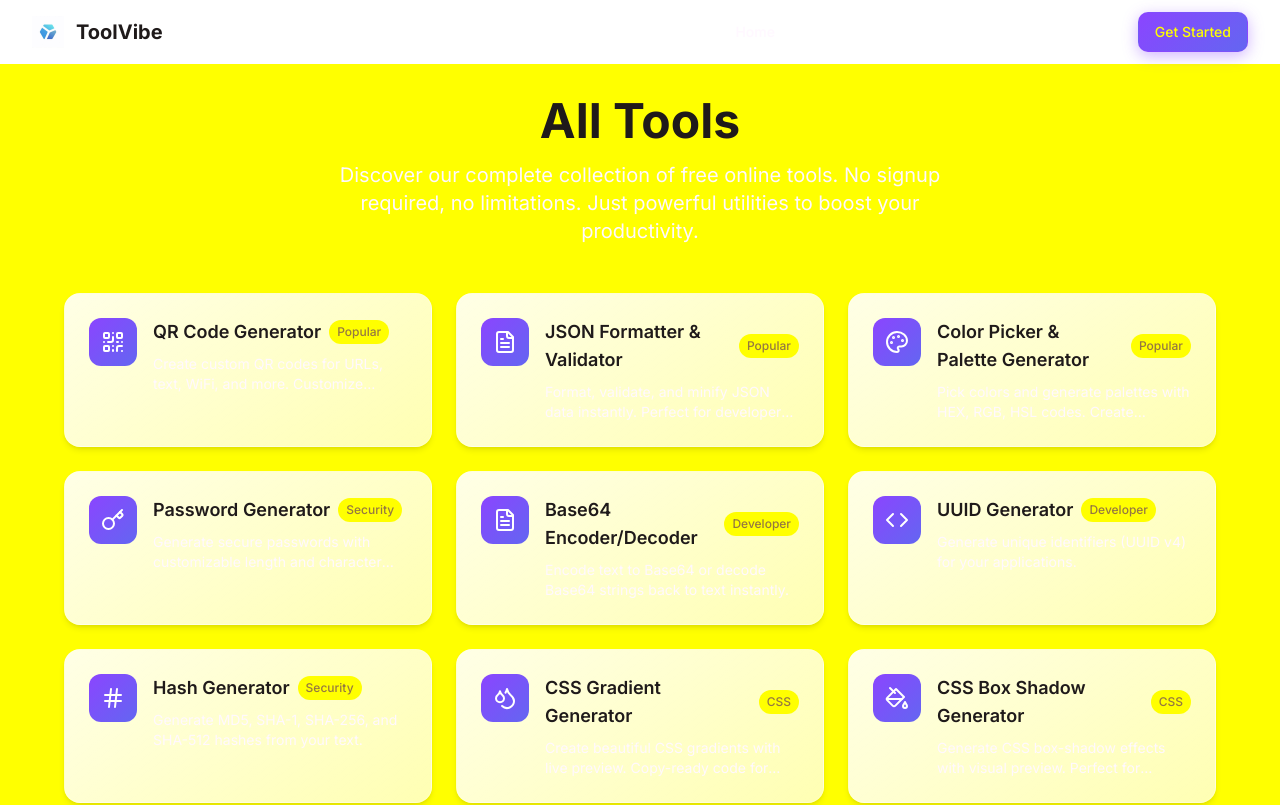
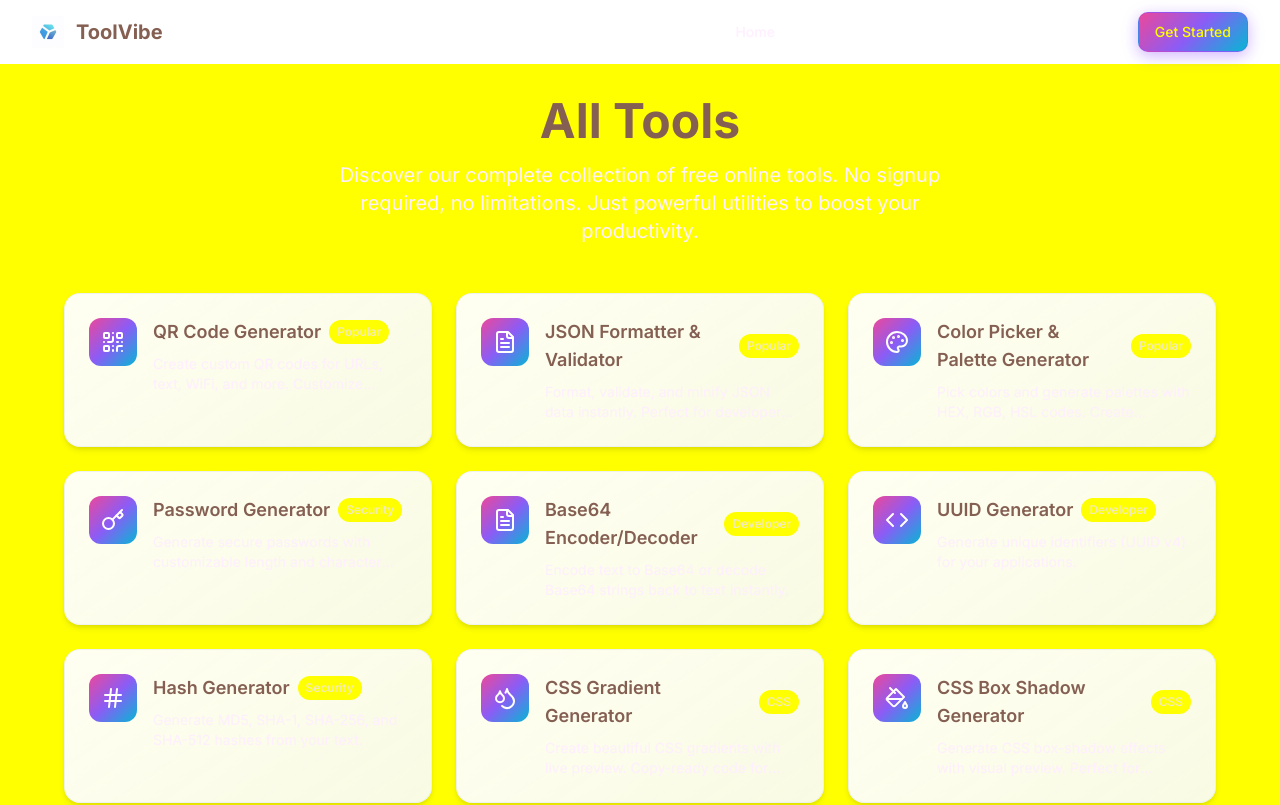
Before and after one commit to Kazimahmud2008/toolvibe, a React (Vite) app: page /tools in a window 1280 px wide. Shown: the top 805 px of the page. Built offline with nearby package versions, Linux system fonts and the light colour scheme; the HTML template or start-up script is replaced by a standard one.

Commit message:
Fix header and UI issues
Adjusted header size in the hero section for better appearance. Addressed blurriness and improved overall UI. Introduced a unique color scheme and enhanced the user interface for a more polished and visually appealing experience.

```diff
--- a/src/index.css
+++ b/src/index.css
@@ -5,41 +5,41 @@
 
 @layer base {
   :root {
-    /* Modern gradient theme with better colors */
-    --background: 250 250 250; /* Ultra clean white */
-    --foreground: 9 9 11; /* Rich black */
+    /* Unique gradient theme with vibrant colors */
+    --background: 255 255 255; /* Pure white */
+    --foreground: 15 23 42; /* Deep slate */
     --card: 255 255 255;
-    --card-foreground: 9 9 11;
+    --card-foreground: 15 23 42;
     --popover: 255 255 255;
-    --popover-foreground: 9 9 11;
-    --primary: 139 69 255; /* Purple primary */
+    --popover-foreground: 15 23 42;
+    --primary: 236 72 153; /* Vibrant pink */
     --primary-foreground: 255 255 255;
-    --secondary: 244 244 245;
-    --secondary-foreground: 39 39 42;
-    --muted: 250 250 250;
-    --muted-foreground: 113 113 122;
-    --accent: 244 244 245;
-    --accent-foreground: 39 39 42;
+    --secondary: 241 245 249;
+    --secondary-foreground: 51 65 85;
+    --muted: 248 250 252;
+    --muted-foreground: 100 116 139;
+    --accent: 241 245 249;
+    --accent-foreground: 51 65 85;
     --destructive: 239 68 68;
     --destructive-foreground: 255 255 255;
-    --border: 228 228 231;
+    --border: 226 232 240;
     --input: 255 255 255;
-    --ring: 139 69 255;
+    --ring: 236 72 153;
     --radius: 0.75rem;
 
-    /* Beautiful gradients */
-    --gradient-primary: linear-gradient(135deg, #8b45ff 0%, #6366f1 100%);
-    --gradient-secondary: linear-gradient(135deg, #f8fafc 0%, #f1f5f9 100%);
-    --gradient-hero: radial-gradient(ellipse 80% 50% at 50% -20%, rgba(139, 69, 255, 0.15), transparent 50%),
-                     linear-gradient(180deg, #ffffff 0%, #fafafa 100%);
-    --gradient-card: linear-gradient(145deg, rgba(255,255,255,0.9) 0%, rgba(255,255,255,0.7) 100%);
-    --gradient-mesh: radial-gradient(circle at 25% 25%, rgba(139, 69, 255, 0.1) 0%, transparent 50%),
-                     radial-gradient(circle at 75% 75%, rgba(99, 102, 241, 0.1) 0%, transparent 50%);
+    /* Vibrant gradients */
+    --gradient-primary: linear-gradient(135deg, #ec4899 0%, #8b5cf6 50%, #06b6d4 100%);
+    --gradient-secondary: linear-gradient(135deg, #f8fafc 0%, #e2e8f0 100%);
+    --gradient-hero: linear-gradient(135deg, #fdf2f8 0%, #f0f9ff 50%, #ecfdf5 100%);
+    --gradient-card: linear-gradient(145deg, rgba(255,255,255,0.95) 0%, rgba(248,250,252,0.9) 100%);
+    --gradient-mesh: radial-gradient(circle at 20% 80%, rgba(236, 72, 153, 0.1) 0%, transparent 50%),
+                     radial-gradient(circle at 80% 20%, rgba(139, 92, 246, 0.1) 0%, transparent 50%),
+                     radial-gradient(circle at 40% 40%, rgba(6, 182, 212, 0.1) 0%, transparent 50%);
 
-    /* Elegant shadows */
-    --shadow-primary: 0 8px 32px -8px rgba(139, 69, 255, 0.3);
+    /* Crisp shadows */
+    --shadow-primary: 0 10px 25px -5px rgba(236, 72, 153, 0.25);
     --shadow-card: 0 4px 6px -1px rgba(0, 0, 0, 0.1), 0 2px 4px -1px rgba(0, 0, 0, 0.06);
-    --shadow-glow: 0 0 60px rgba(139, 69, 255, 0.4);
+    --shadow-glow: 0 0 50px rgba(236, 72, 153, 0.3);
 
     --sidebar-background: 255 255 255;
     --sidebar-foreground: 9 9 11;
@@ -73,11 +73,11 @@
     --ring: 139 69 255;
 
     /* Dark mode gradients */
-    --gradient-hero: radial-gradient(ellipse 80% 50% at 50% -20%, rgba(139, 69, 255, 0.2), transparent 50%),
-                     linear-gradient(180deg, #0a0a0a 0%, #18181b 100%);
-    --gradient-card: linear-gradient(145deg, rgba(39, 39, 42, 0.9) 0%, rgba(24, 24, 27, 0.8) 100%);
-    --gradient-mesh: radial-gradient(circle at 25% 25%, rgba(139, 69, 255, 0.15) 0%, transparent 50%),
-                     radial-gradient(circle at 75% 75%, rgba(99, 102, 241, 0.15) 0%, transparent 50%);
+    --gradient-hero: linear-gradient(135deg, #1e1b4b 0%, #312e81 50%, #1f2937 100%);
+    --gradient-card: linear-gradient(145deg, rgba(39, 39, 42, 0.95) 0%, rgba(24, 24, 27, 0.9) 100%);
+    --gradient-mesh: radial-gradient(circle at 20% 80%, rgba(236, 72, 153, 0.15) 0%, transparent 50%),
+                     radial-gradient(circle at 80% 20%, rgba(139, 92, 246, 0.15) 0%, transparent 50%),
+                     radial-gradient(circle at 40% 40%, rgba(6, 182, 212, 0.15) 0%, transparent 50%);
 
     --sidebar-background: 24 24 27;
     --sidebar-foreground: 244 244 245;
@@ -118,7 +118,7 @@
     right: 0;
     bottom: 0;
     background: var(--gradient-mesh);
-    opacity: 0.6;
+    opacity: 0.8;
     pointer-events: none;
   }
 
@@ -158,8 +158,7 @@
 
   .stats-card {
     background: var(--gradient-card);
-    backdrop-filter: blur(20px);
-    border: 1px solid rgba(255, 255, 255, 0.3);
+    border: 1px solid rgba(255, 255, 255, 0.5);
     box-shadow: var(--shadow-card);
     @apply rounded-3xl p-8 text-center transition-all duration-700;
   }
@@ -171,8 +170,7 @@
 
   .category-card {
     background: var(--gradient-card);
-    backdrop-filter: blur(20px);
-    border: 1px solid rgba(255, 255, 255, 0.2);
+    border: 1px solid rgba(226, 232, 240, 0.5);
     box-shadow: var(--shadow-card);
     @apply rounded-2xl p-6 transition-all duration-500;
   }
@@ -184,8 +182,7 @@
 
   .tool-card {
     background: var(--gradient-card);
-    backdrop-filter: blur(20px);
-    border: 1px solid rgba(255, 255, 255, 0.2);
+    border: 1px solid rgba(226, 232, 240, 0.5);
     box-shadow: var(--shadow-card);
     @apply rounded-2xl p-6 transition-all duration-500;
   }
@@ -209,8 +206,7 @@
 
   .glass-effect {
     background: var(--gradient-card);
-    backdrop-filter: blur(20px);
-    border: 1px solid rgba(255, 255, 255, 0.2);
+    border: 1px solid rgba(226, 232, 240, 0.5);
   }
 
   .futuristic-grid {
--- a/src/pages/Index.tsx
+++ b/src/pages/Index.tsx
@@ -190,17 +190,17 @@ const Index = () => {
               </div>
             </div>
 
-            <h1 className="text-7xl md:text-9xl font-black mb-12 leading-tight hero-text-glow">
+            <h1 className="text-5xl md:text-7xl font-black mb-8 leading-tight hero-text-glow">
               Modern Tools for{" "}
               <span className="gradient-text block md:inline">Smart Developers</span>
             </h1>
 
-            <p className="text-2xl md:text-3xl text-slate-700 mb-8 max-w-5xl mx-auto leading-relaxed font-medium">
+            <p className="text-lg md:text-xl text-slate-600 mb-6 max-w-4xl mx-auto leading-relaxed font-medium">
               Enhance your development workflow with our collection of fast, secure, and
               intuitive browser-based utilities designed for modern developers and teams.
             </p>
 
-            <p className="text-xl text-primary font-bold mb-20 tracking-wide">
+            <p className="text-lg text-primary font-bold mb-16 tracking-wide">
               No installations. No signups. Just pure productivity.
             </p>
 
```
